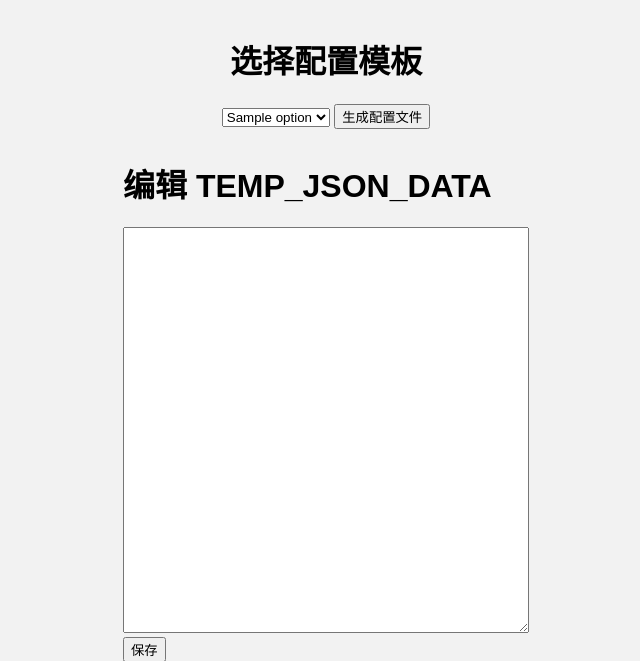
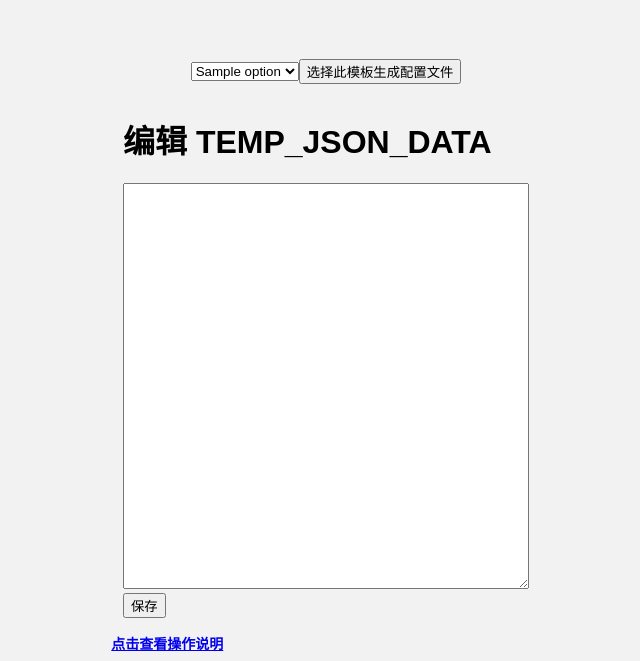
Before and after one commit to gg4924/sing-box-subscribe, a Flask app: template templates/index.html in a window 1280 px wide. Shown: the top 661 px of the page, without its empty margins (314-954 px from the left). Run offline with Flask 3, Linux system fonts and the light colour scheme; the template is opened without the code that fills it: most values are stand-ins (such as "Sample title", 1, 10 or a date in 2020).

Commit message:
Update index.html

```diff
--- a/templates/index.html
+++ b/templates/index.html
@@ -45,15 +45,16 @@
     </style>
 </head>
 <body>
-    <h1>选择配置模板</h1>
-    <form method="POST" action="/generate_config">
+    <div class="form-container" style="display: flex; align-items: center;">
+        <form method="POST" action="/generate_config" style="display: flex; align-items: center;">
             <select name="template_index">
                 {% for option in template_options %}
                 <option value="{{ loop.index - 1 }}">{{ option }}</option>
                 {% endfor %}
             </select>
-        <input type="submit" value="生成配置文件">
+            <input type="submit" value="选择此模板生成配置文件">
         </form>
+    </div>
 
     <div class="container">
         <!--
```
Lines whose indentation alone changed are shown as unchanged.
